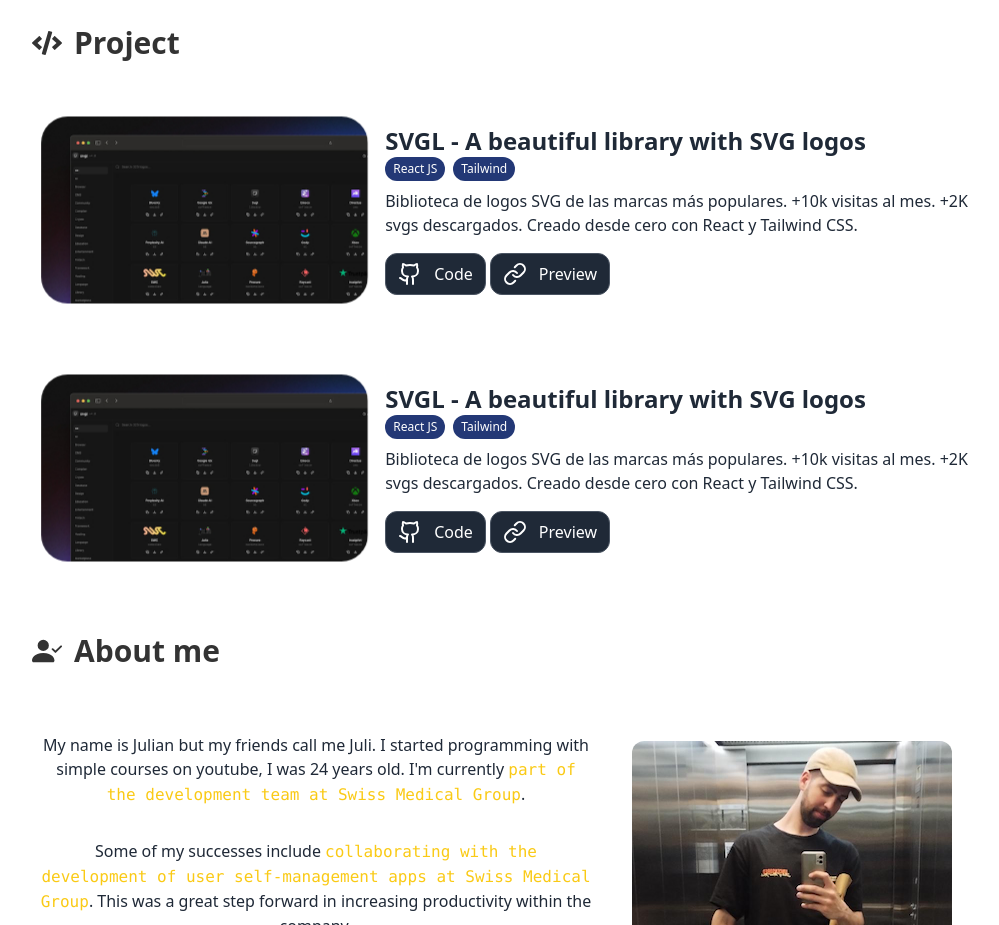
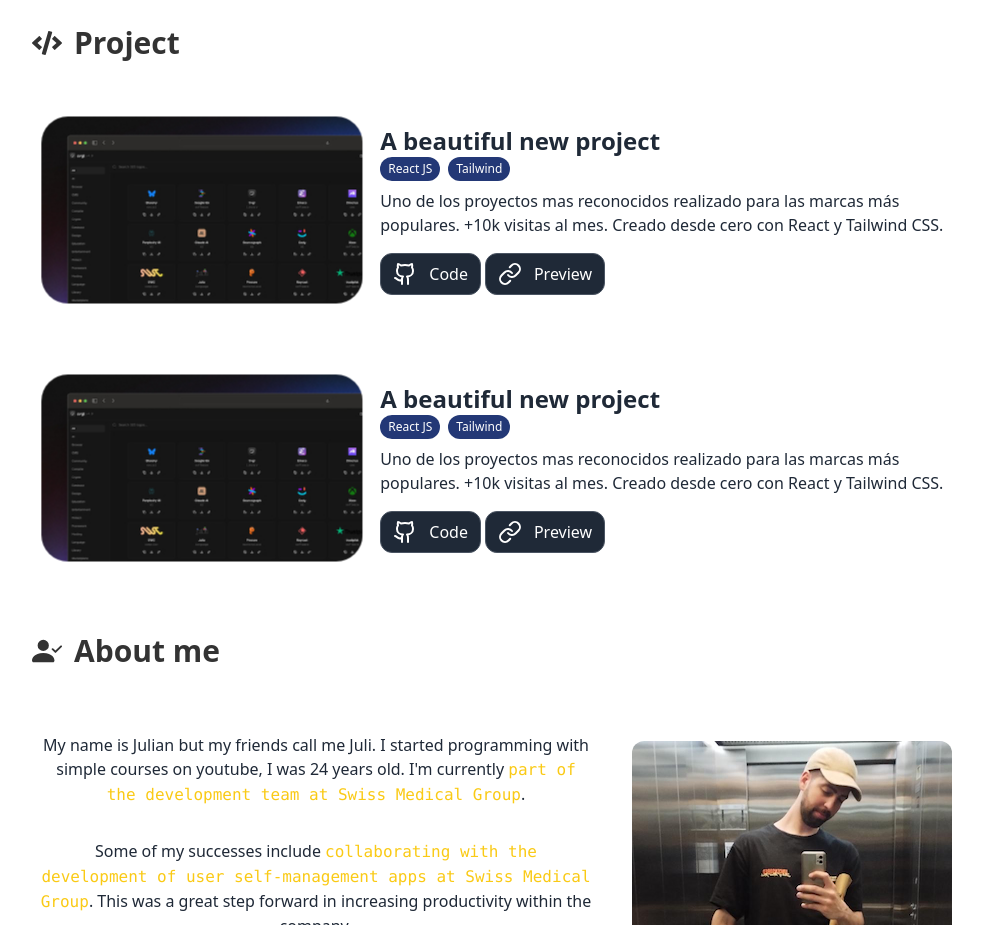
Before and after one commit to julianmagra/portfolio, a React (Vite) app: page / in a window 1280 px wide. Shown: the part 1220-2145 px from the top of the page, without its empty margins (124-1123 px from the left). Built offline with nearby package versions, Linux system fonts and the light colour scheme.

Commit message:
sin enlace proyectos

```diff
--- a/src/components/layout/Project.tsx
+++ b/src/components/layout/Project.tsx
@@ -10,18 +10,18 @@
 
 const PROJECTS: CardProps[] = [
   {
-    title: "SVGL - A beautiful library with SVG logos",
+    title: "A beautiful new project",
     techs: ["React JS", "Tailwind"],
     description:
-      "Biblioteca de logos SVG de las marcas más populares. +10k visitas al mes. +2K svgs descargados. Creado desde cero con React y Tailwind CSS.",
+      "Uno de los proyectos mas reconocidos realizado para las marcas más populares. +10k visitas al mes. Creado desde cero con React y Tailwind CSS.",
     ghub: "",
     preview: "",
   },
   {
-    title: "SVGL - A beautiful library with SVG logos",
+    title: "A beautiful new project",
     techs: ["React JS", "Tailwind"],
     description:
-      "Biblioteca de logos SVG de las marcas más populares. +10k visitas al mes. +2K svgs descargados. Creado desde cero con React y Tailwind CSS.",
+      "Uno de los proyectos mas reconocidos realizado para las marcas más populares. +10k visitas al mes. Creado desde cero con React y Tailwind CSS.",
     ghub: "",
     preview: "",
   },
```
